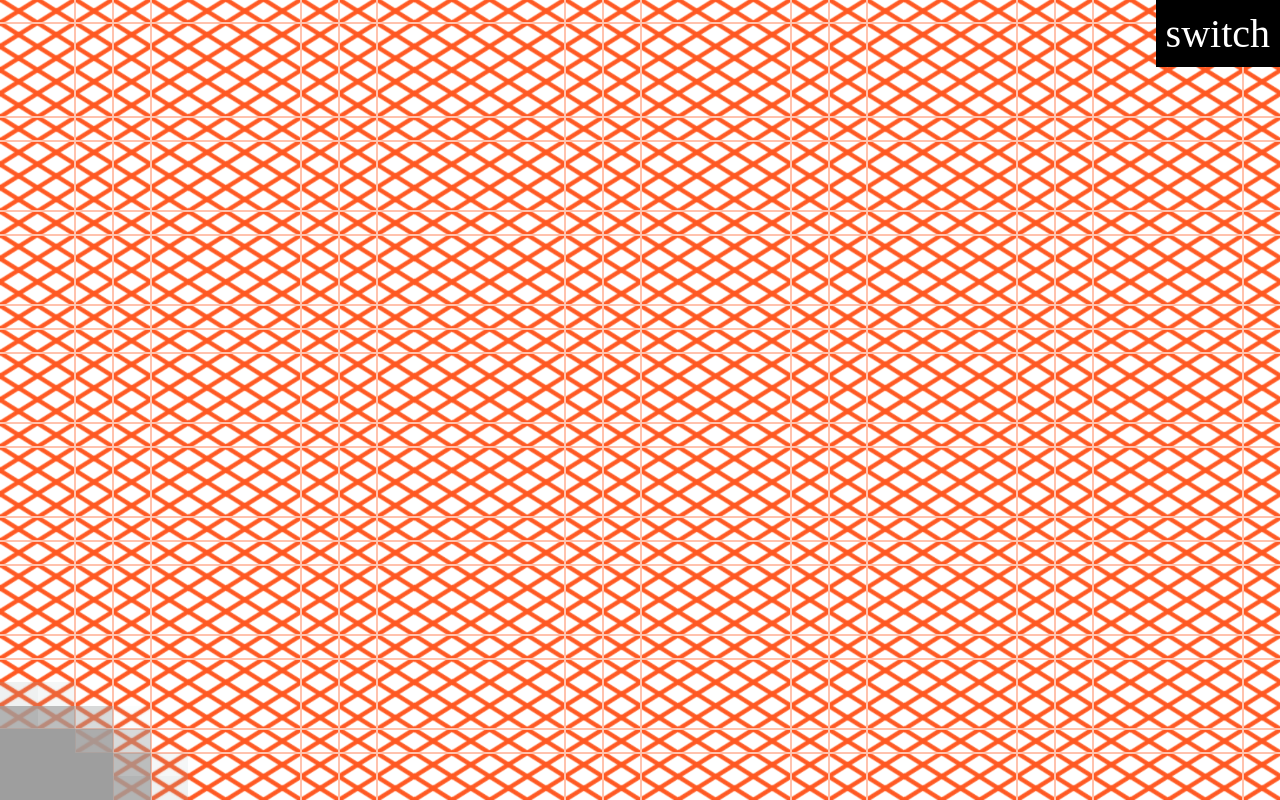
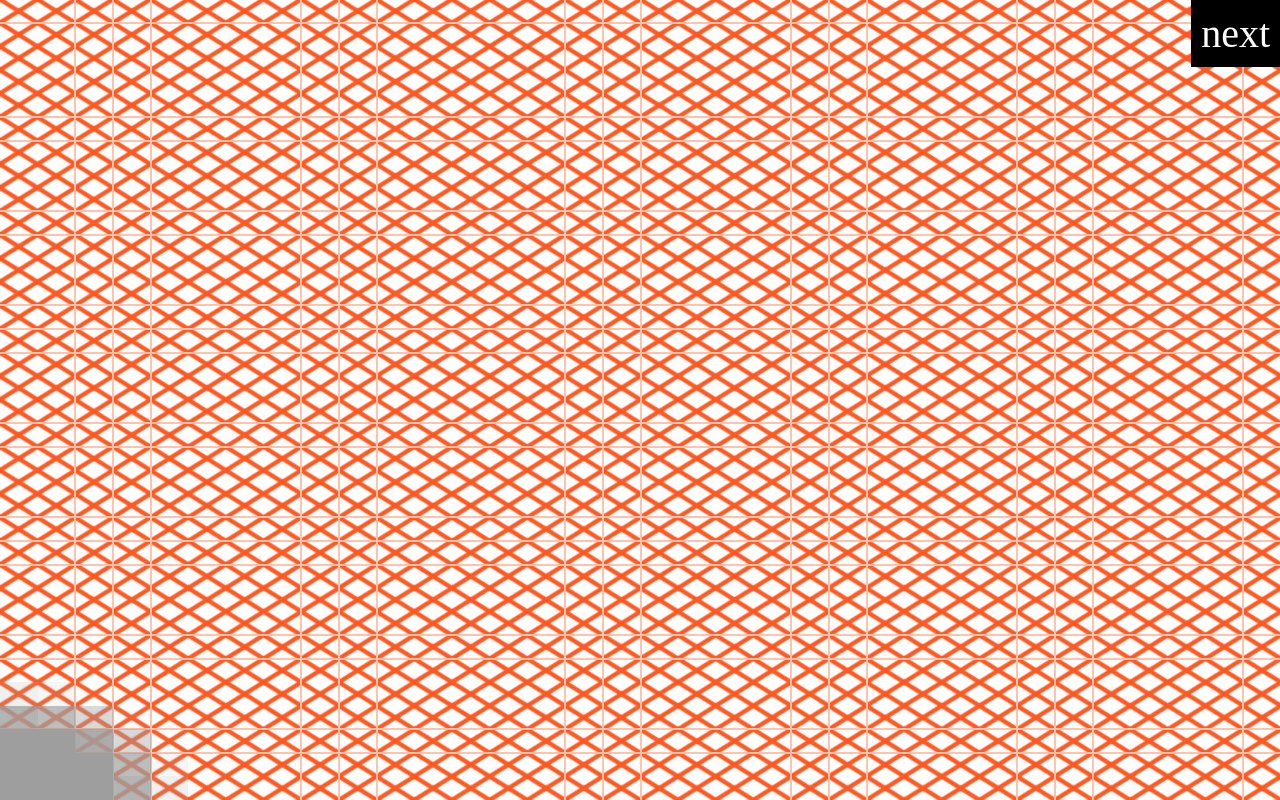
Before and after one commit to andychengdesign460/pixelBrick_icon, a plain HTML site: page index.html in a window 1280 px wide. Drawn offline with Linux system fonts and the light colour scheme; animation ran at ten frames a second.

Commit message:
Update index.html

```diff
--- a/index.html
+++ b/index.html
@@ -35,7 +35,7 @@
      <audio autoplay>
         <source src="data/2.mp3" type="audio/mpeg">
     </audio>
-    <a class="btn" href="https://andychengdesign460.github.io/pixelBrick_v/">switch</a>
+    <a class="btn" href="https://andychengdesign460.github.io/pixelBrick_v/">next</a>
     <canvas id="glslCanvas" data-fragment-url="3_pixelBrick.frag" width="800" height="600" data-textures="data/van.jpeg, data/icon/hatch_0.png, data/icon/hatch_1.png, data/icon/hatch_2.png, data/icon/hatch_3.png, data/icon/hatch_4.png, data/icon/hatch_5.png, data/Geb - Square and Back Again.mp3"></canvas>
 </body>
 <script>
```
